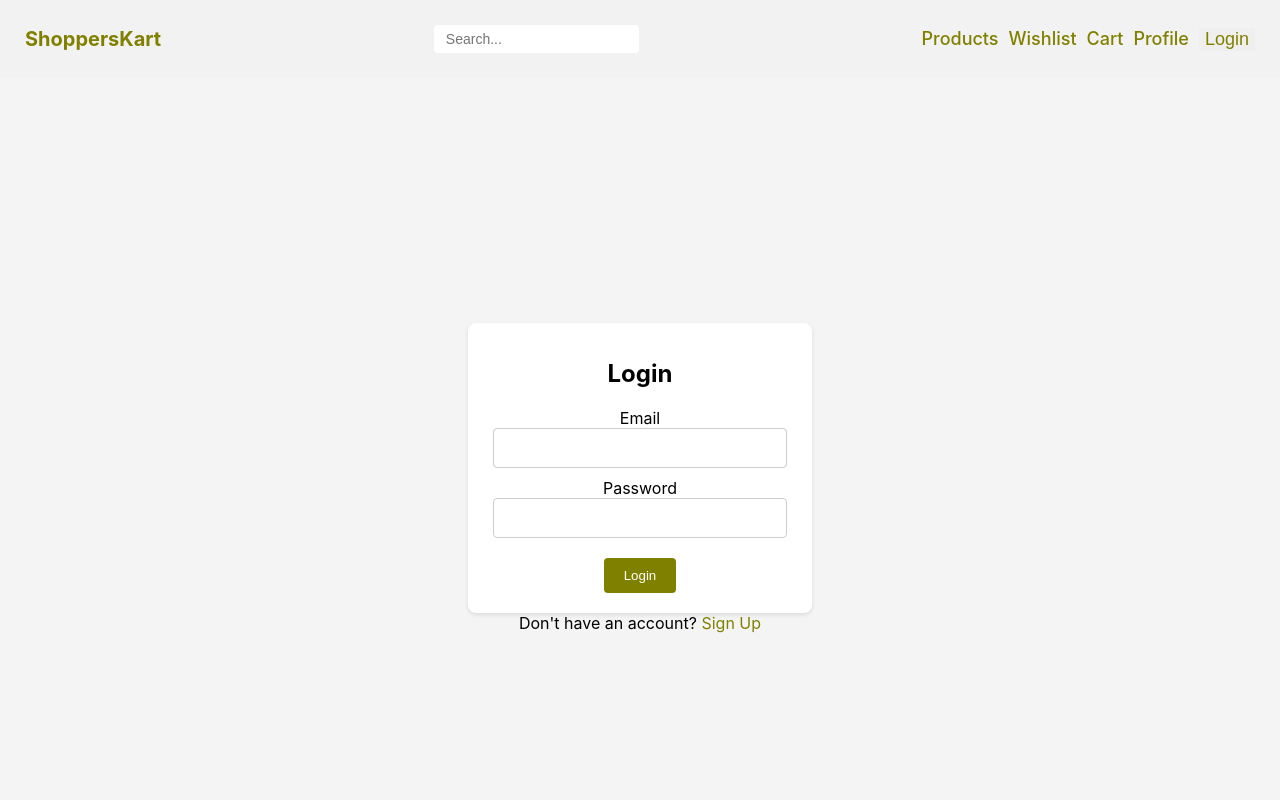
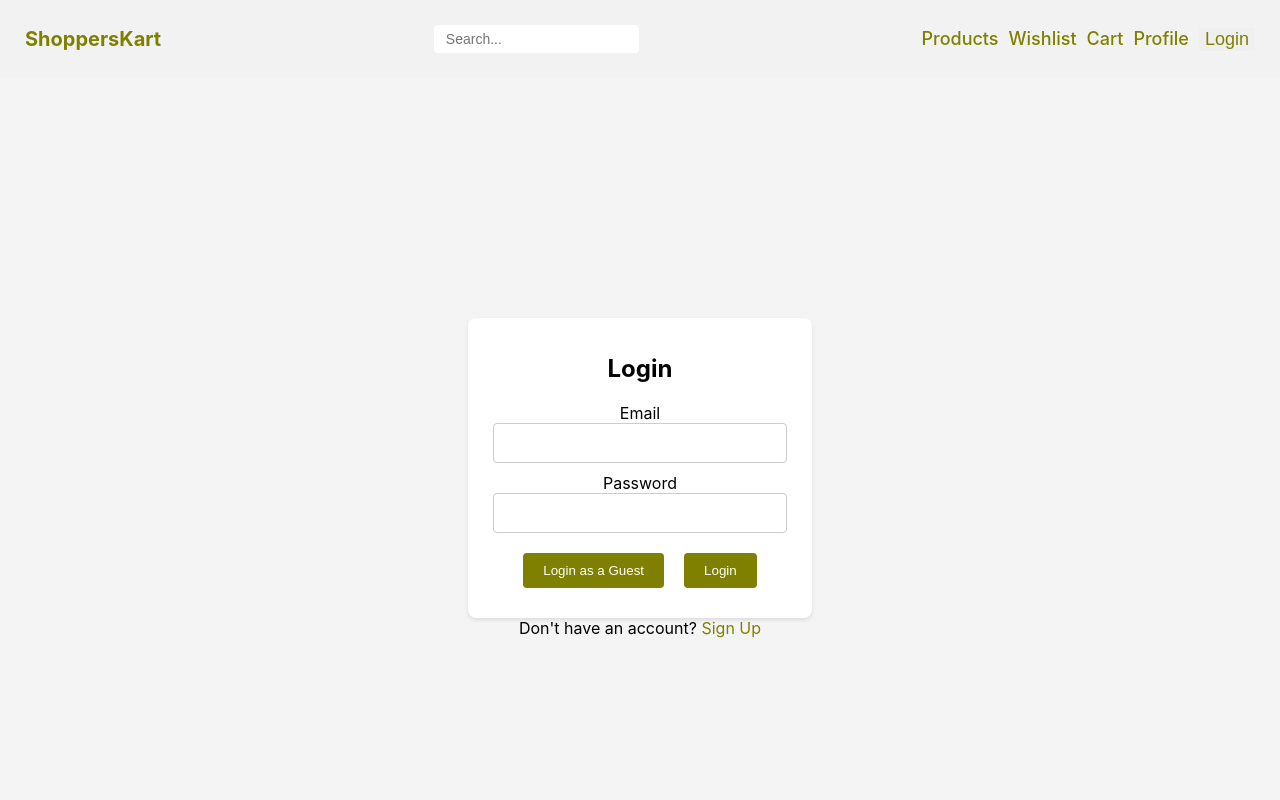
Before and after one commit to Nikhil5705/shopperskart, a React (Create React App) app: page /login in a window 1280 px wide. Shown: the top 800 px of the page. Built offline with nearby package versions, Linux system fonts and the light colour scheme; no server answers; what miragejs would draw is missing.

Commit message:
feat: added guest login btn

```diff
--- a/src/pages/component/Footer.css
+++ b/src/pages/component/Footer.css
@@ -12,7 +12,6 @@
 }
 .footer_head{
     color: olive;
-
 }
 .footer_tag{
     margin-bottom: 15px;
--- a/src/pages/login/Login.css
+++ b/src/pages/login/Login.css
@@ -41,7 +41,7 @@
     border-radius: 4px;
     padding: 10px 20px;
     cursor: pointer;
-    margin-top: 10px;
+    margin: 10px;
   }
 
   .signup-link-text:hover {
--- a/src/pages/login/Login.js
+++ b/src/pages/login/Login.js
@@ -25,6 +25,17 @@ export const Login = () => {
     }
   };
 
+  const handleGuestLogin = async () => {
+    const guestEmail = "adarshbalika@gmail.com";
+    const guestPassword = "adarshbalika";
+
+    try {
+      await signIn(guestEmail, guestPassword);
+    } catch (error) {
+      console.log("cant login as guest", error);
+    }
+  };
+
 useEffect(()=>{if (token === true) {
     navigate("/");
   }},[token])
@@ -41,6 +52,7 @@ useEffect(()=>{if (token === true) {
           Password
           <input className="login-input" type="password" required></input>
         </label>
+        <button className="login-button" onClick={handleGuestLogin}>Login as a Guest</button>
         <button className="login-button" type="submit">Login</button>
       </form>
       <div>Don't have an account? <Link to="/signup" className="signup-link-text">Sign Up</Link></div>
```
